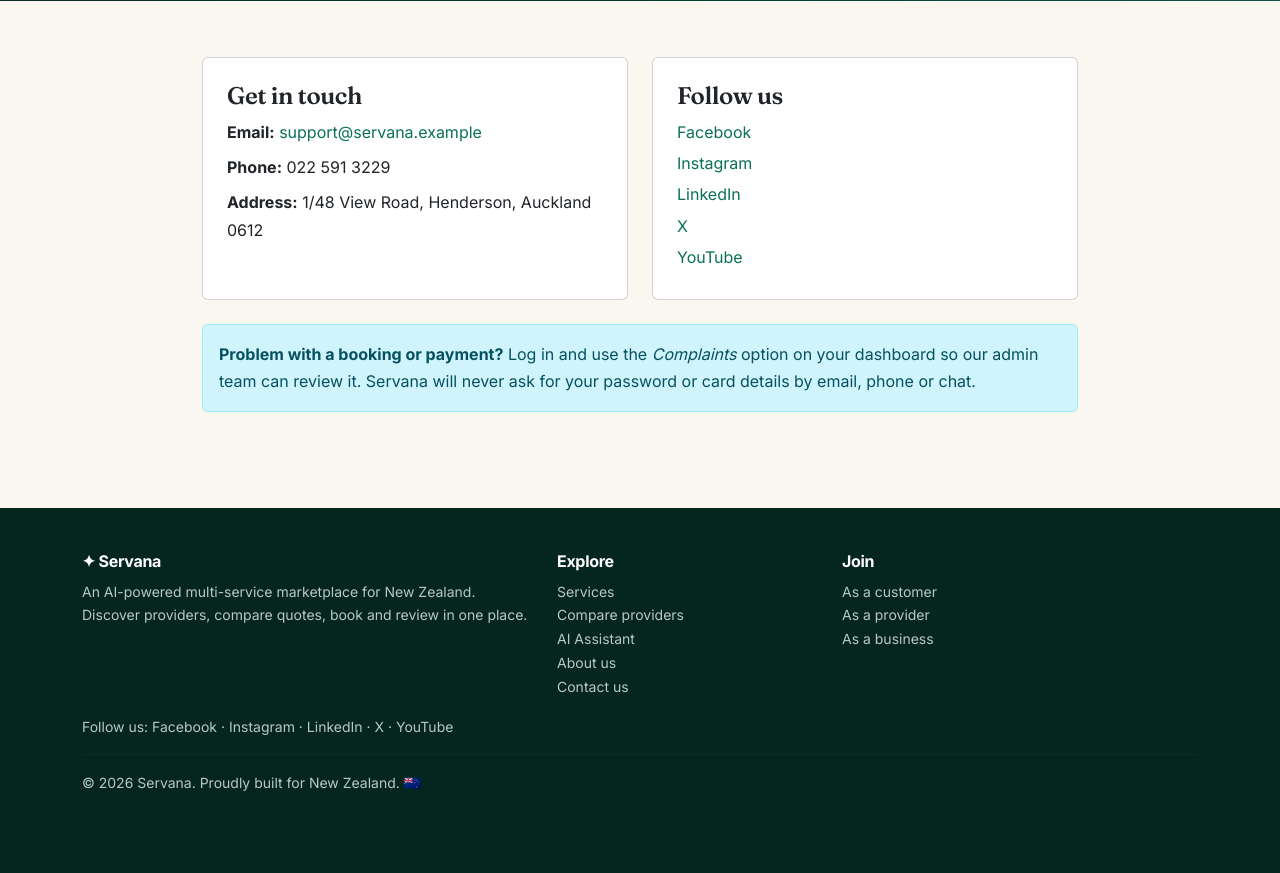
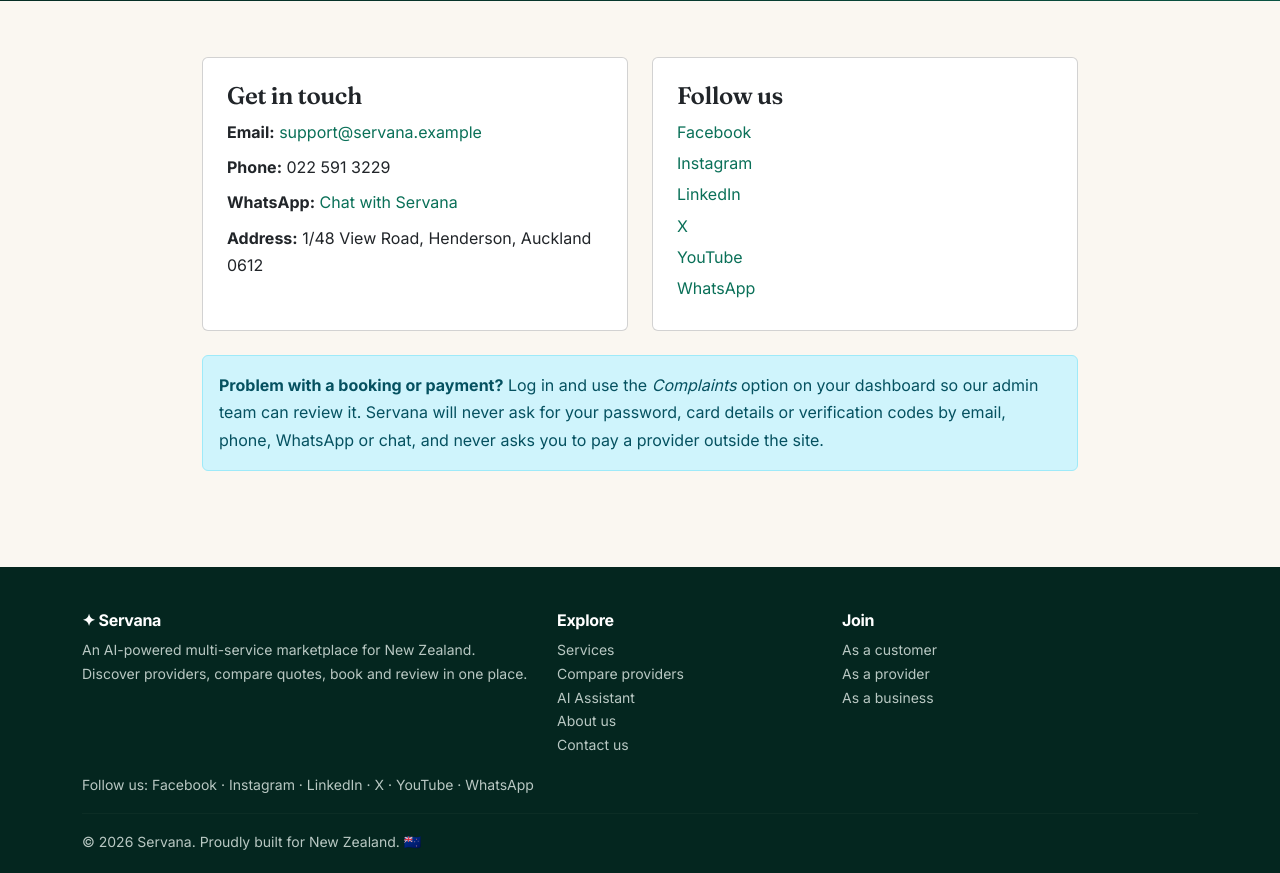
Before and after one commit to jenidunston-creator/MultiServiceMarketplace, a Django app: page /contact/ in a window 1280 px wide. Shown: the part 247-1120 px from the top of the page. Before the commit the page ends 1038 px from the top, so only its background shows below. Run offline with Django 5.2, Linux system fonts and the light colour scheme.

Commit message:
Add WhatsApp

```diff
--- a/MultiServiceMarketplace/settings.py
+++ b/MultiServiceMarketplace/settings.py
@@ -166,6 +166,8 @@ SOCIAL_LINKS = [
     ('LinkedIn', 'https://www.linkedin.com/'),
     ('X', 'https://x.com/'),
     ('YouTube', 'https://www.youtube.com/'),
+    # opens a WhatsApp chat with 022 591 3229 (+64 22 591 3229)
+    ('WhatsApp', 'https://wa.me/64225913229'),
 ]
 
 
--- a/templates/pages/contact.html
+++ b/templates/pages/contact.html
@@ -18,6 +18,8 @@
                     <h2 class="h4">Get in touch</h2>
                     <p class="mb-2"><strong>Email:</strong> <a href="mailto:{{ SITE_CONTACT.email }}">{{ SITE_CONTACT.email }}</a></p>
                     <p class="mb-2"><strong>Phone:</strong> {{ SITE_CONTACT.phone }}</p>
+                    <p class="mb-2"><strong>WhatsApp:</strong>
+                        <a href="https://wa.me/64225913229" target="_blank" rel="noopener noreferrer">Chat with Servana</a></p>
                     <p class="mb-0"><strong>Address:</strong> {{ SITE_CONTACT.address }}</p>
                 </div>
             </div>
@@ -36,7 +38,8 @@
         <div class="alert alert-info mt-4 mb-0">
             <strong>Problem with a booking or payment?</strong>
             Log in and use the <em>Complaints</em> option on your dashboard so our admin team can review it.
-            Servana will never ask for your password or card details by email, phone or chat.
+            Servana will never ask for your password, card details or verification codes by email, phone, WhatsApp or chat,
+            and never asks you to pay a provider outside the site.
         </div>
     </div>
 </section>
```
Also changed, not shown: README.md.
